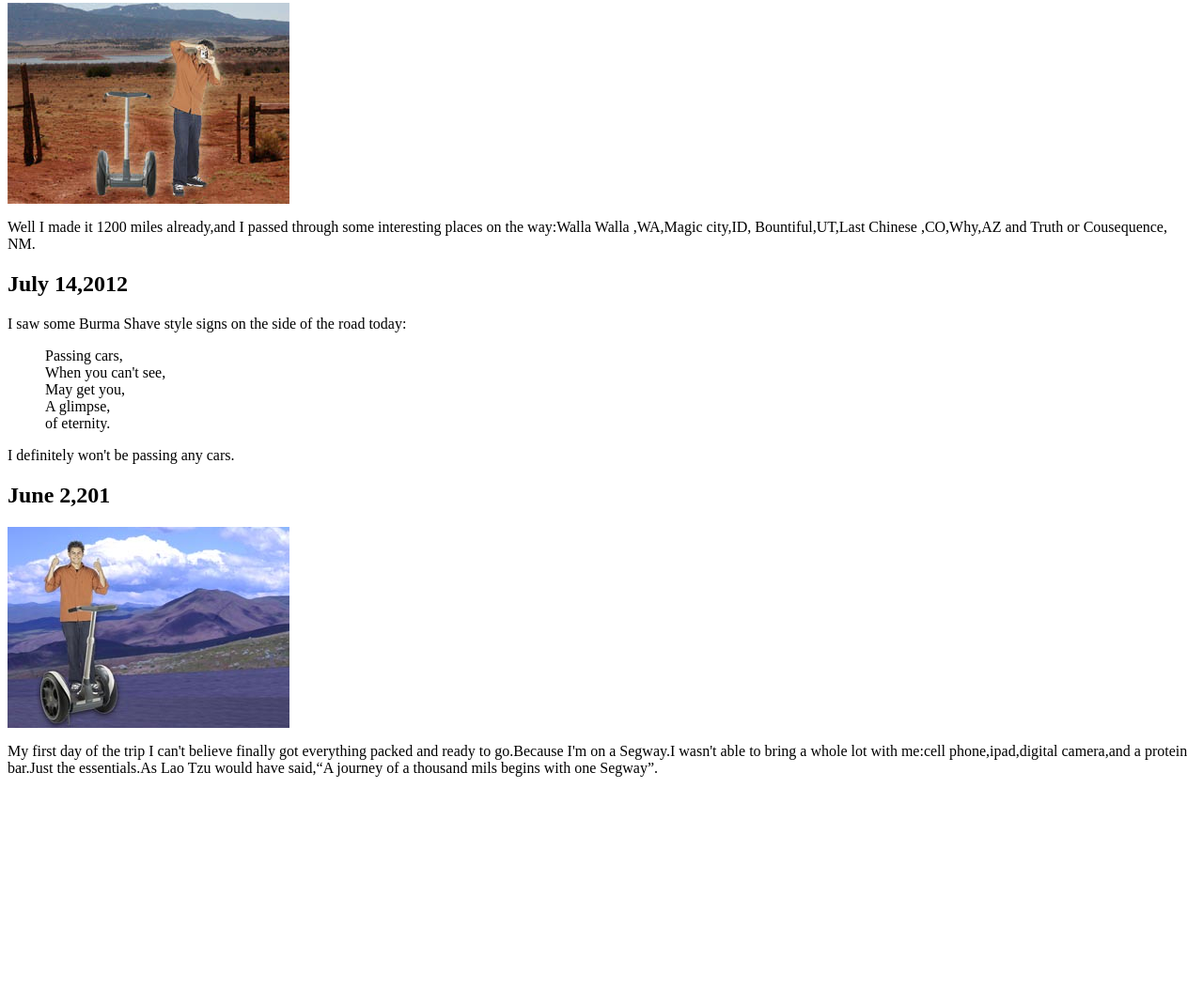
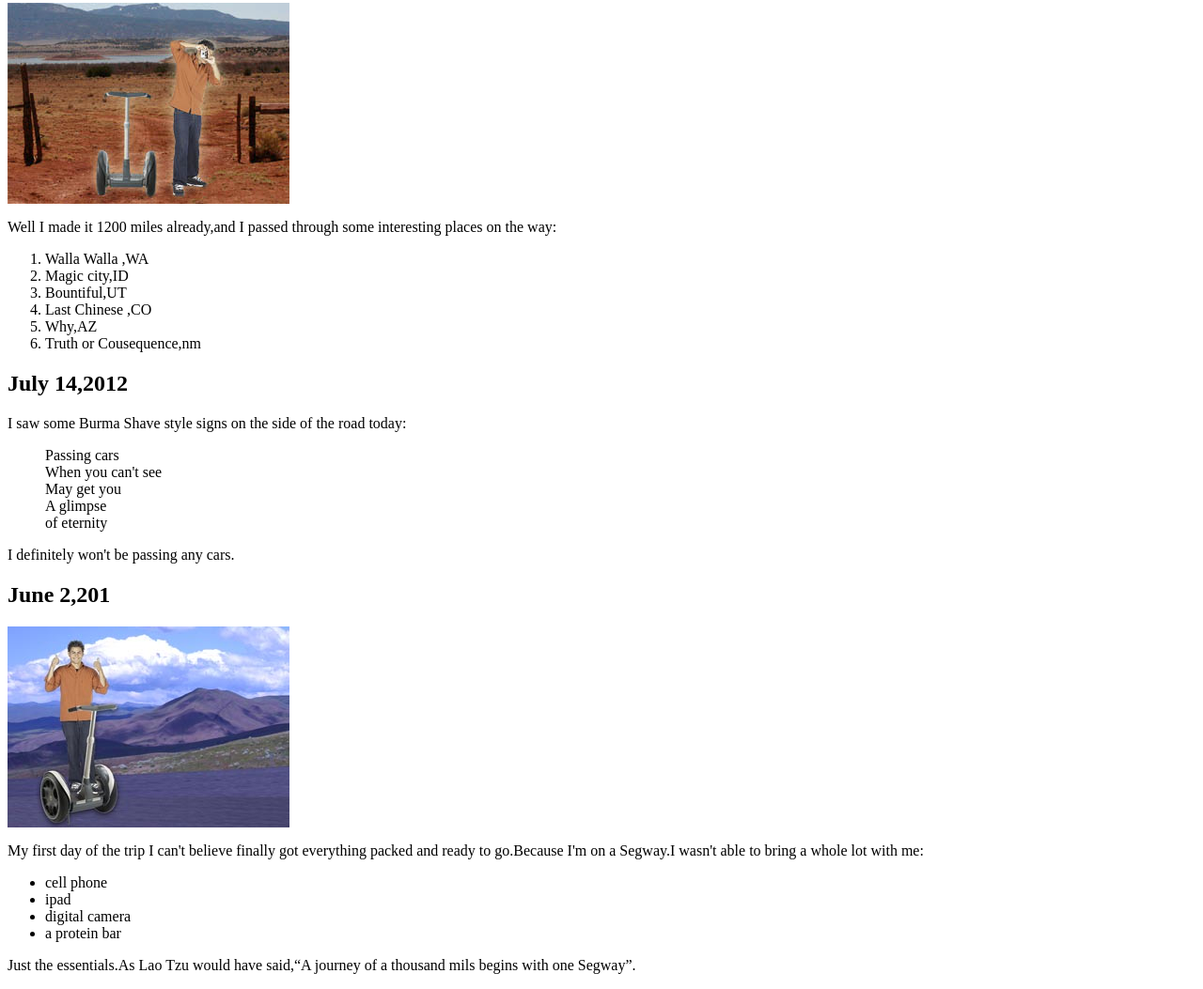
Before and after one commit to wulinxi/head-first, a plain HTML site: page journal/journal.html in a window 1280 px wide. Shown: the part 148-1201 px from the top of the page at 94% size. Before the commit the page ends 991 px from the top, so only its background shows below. Drawn offline with Linux system fonts and the light colour scheme.

Commit message:
最后一次修改

```diff
--- a/journal/journal.html
+++ b/journal/journal.html
@@ -14,21 +14,26 @@
     <img src="segway2.jpg">
     <p>
         Well I made it 1200 miles already,and I passed through some
-        interesting places on the way:Walla Walla ,WA,Magic city,ID,
-        Bountiful,UT,Last Chinese ,CO,Why,AZ and Truth or Cousequence,
-        NM.
+        interesting places on the way:
     </p>
-
+    <ol>
+        <li>Walla Walla ,WA</li>
+        <li> Magic city,ID</li>
+        <li>Bountiful,UT</li>
+        <li>Last Chinese ,CO</li>
+        <li>Why,AZ</li>
+        <li>Truth or Cousequence,nm</li>
+    </ol>
     <h2>July 14,2012</h2>
     <p>
         I saw some Burma Shave style signs on the side of the road today:
     </p>
     <blockquote>
-        Passing cars,<br>
-        When you can't see,<br>
-        May get you,<br>
-        A glimpse,<br>
-        of eternity.<br>
+        Passing cars<br>
+        When you can't see<br>
+        May get you<br>
+        A glimpse<br>
+        of eternity<br>
     </blockquote>
     <p>
         I definitely won't be passing any cars.
@@ -39,8 +44,16 @@
     <p>
         My first day of the trip I can't believe finally got everything
         packed and ready to go.Because I'm on a Segway.I wasn't able to
-        bring a whole lot with me:cell phone,ipad,digital camera,and a
-        protein bar.Just the essentials.As Lao Tzu would have said,<q>A
+        bring a whole lot with me:
+    </p>
+    <ul>
+        <li>cell phone</li>
+        <li>ipad</li>
+        <li>digital camera</li>
+        <li>a protein bar</li>
+    </ul>
+    <p>
+        Just the essentials.As Lao Tzu would have said,<q>A
             journey of a thousand mils begins with one Segway</q>.
     </p>
 
```
Also changed, not shown: starbuzz/新建 文本文档.txt (deleted).
